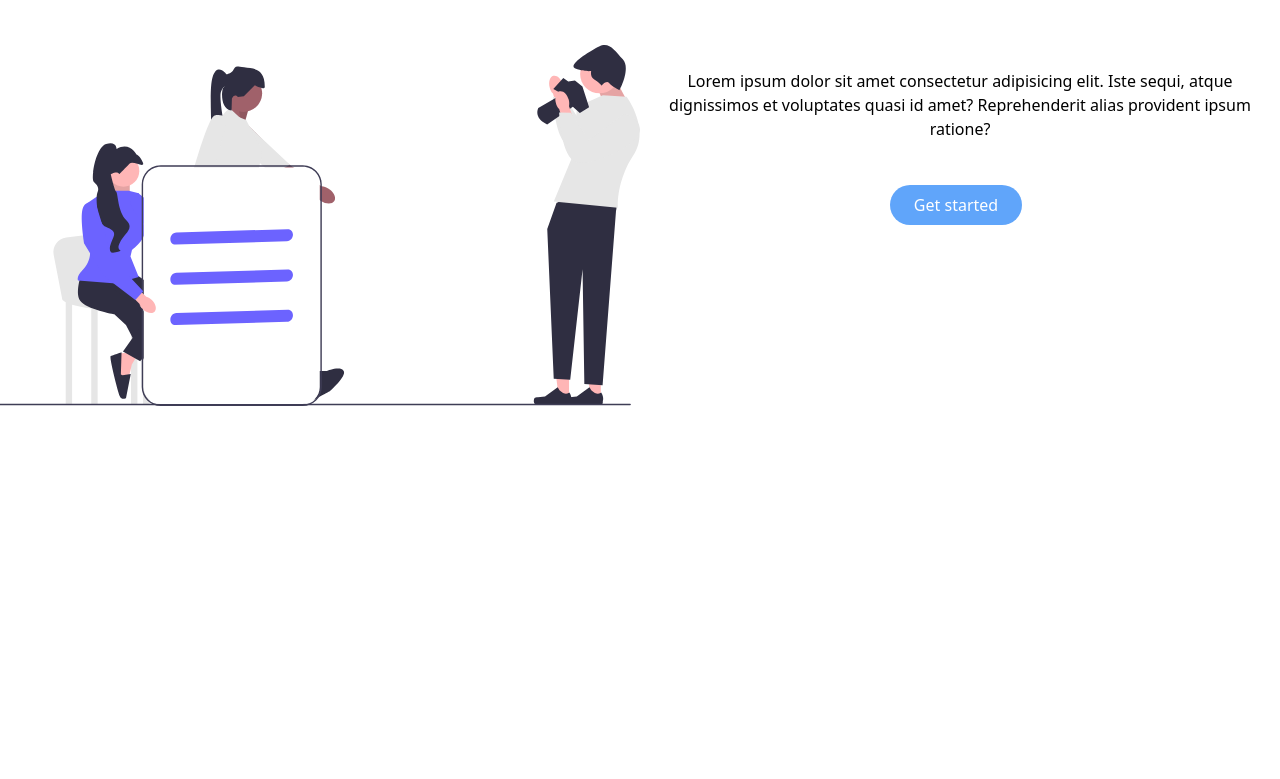
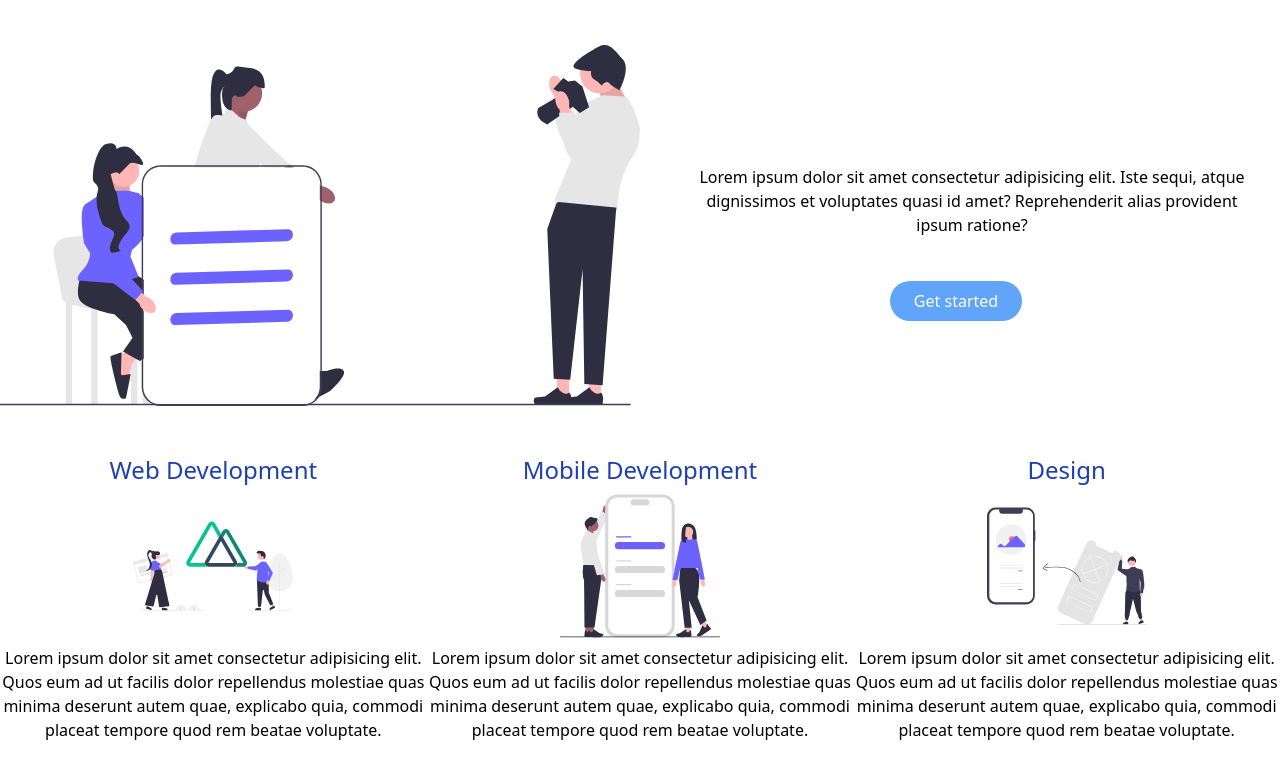
Before and after one commit to ivanroscuenca/landingpage_Tailwind, a website: page index.html in a window 1280 px wide. Shown: the part 83-862 px from the top of the page. Before the commit the page ends 800 px from the top, so only its background shows below. Drawn offline with Linux system fonts and the light colour scheme.

Commit message:
mainSection

```diff
--- a/index.html
+++ b/index.html
@@ -1,11 +1,13 @@
 <!doctype html>
 <html>
+
 <head>
   <title>Landing Page</title>
   <meta charset="UTF-8">
   <meta name="viewport" content="width=device-width, initial-scale=1.0">
   <link href="/dist/output.css" rel="stylesheet">
 </head>
+
 <body>
 
   <!-- navbar -->
@@ -33,12 +35,41 @@
     </div>
 
     <div class="w-1/2 text-center">
-    <p class="p-6">Lorem ipsum dolor sit amet consectetur adipisicing elit. Iste sequi, atque dignissimos et voluptates quasi id amet? Reprehenderit alias provident ipsum ratione?</p>
-  <button class="px-6 py-2 bg-blue-400 rounded-full mr-2 text-white hover:bg-blue-600 text-center mt-5">Get started</button>
+      <p class="p-6 mt-24 ml-6">Lorem ipsum dolor sit amet consectetur adipisicing elit. Iste sequi, atque dignissimos
+        et voluptates quasi id amet? Reprehenderit alias provident ipsum ratione?</p>
+      <button class="px-6 py-2 bg-blue-400 rounded-full mr-2 text-white hover:bg-blue-600 text-center mt-5">Get
+        started</button>
+    </div>
+  </div>
+
+  <!-- main section -->
+
+  <div class="container mx-auto flex mt-12 mb-12">
+    <div class="w-1/3 justify-center text-center">
+      <h1 class="text-2xl text-blue-800 capitalize">Web development</h1>
+      <img class="h-40 w-40 mx-auto" src="/imgs/nuxt.svg" alt="">
+      <p>Lorem ipsum dolor sit amet consectetur adipisicing elit. Quos eum ad ut facilis dolor repellendus molestiae
+        quas minima deserunt autem quae, explicabo quia, commodi placeat tempore quod rem beatae voluptate.</p>
+
+    </div>
+    <div class="w-1/3 justify-center text-center">
+      <h1 class="text-2xl text-blue-800 capitalize">Mobile development</h1>
+      <img class="h-40 w-40 mx-auto" src="/imgs/mobile.svg" alt="">
+      <p>Lorem ipsum dolor sit amet consectetur adipisicing elit. Quos eum ad ut facilis dolor repellendus molestiae
+        quas minima deserunt autem quae, explicabo quia, commodi placeat tempore quod rem beatae voluptate.</p>
+
+    </div>
+
+    <div class="w-1/3 justify-center text-center">
+      <h1 class="text-2xl text-blue-800 capitalize">Design</h1>
+      <img class="h-40 w-40 mx-auto" src="/imgs/design.svg" alt="">
+      <p>Lorem ipsum dolor sit amet consectetur adipisicing elit. Quos eum ad ut facilis dolor repellendus molestiae
+        quas minima deserunt autem quae, explicabo quia, commodi placeat tempore quod rem beatae voluptate.</p>
     </div>
 
   </div>
 
 
 </body>
+
 </html>
```
Also changed, not shown: dist/output.css, imgs/design.svg (added), imgs/mobile.svg (added), imgs/nuxt.svg (added). Lines whose indentation alone changed are shown as unchanged.
